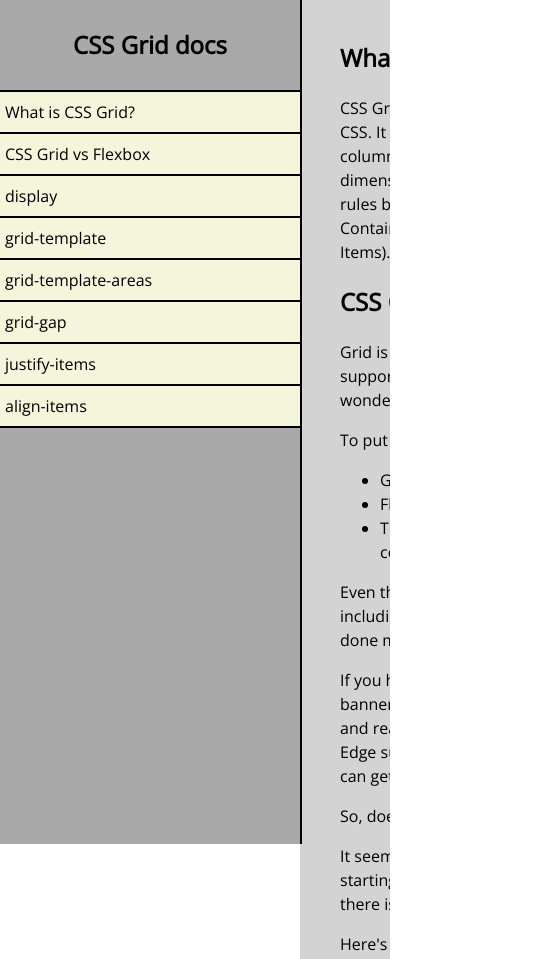
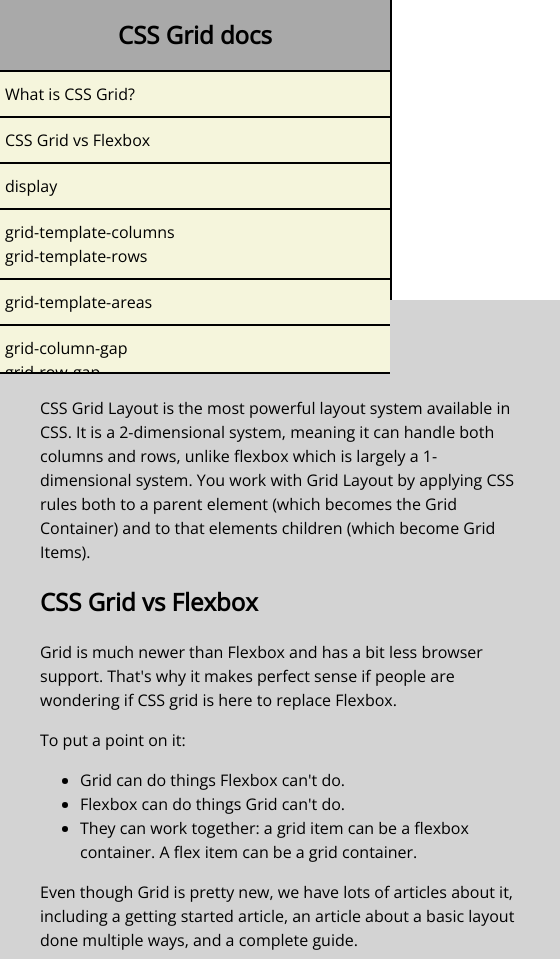
Before and after one commit to fejkens/FCCTechnicalDocumentation, a plain HTML site: page index.html in a window 390 px wide. Shown: the top 959 px of the page, 560 px wide, since content can reach past the window. Drawn offline with nearby package versions, Linux system fonts and the light colour scheme.

Commit message:
Added media queries for smaller screens

```diff
--- a/index.html
+++ b/index.html
@@ -12,45 +12,62 @@
 
 <body>
 
-  <nav>
+  <!-- Navigation -->
+
+  <nav id="navbar">
+    <header>
       <h1 id="title">CSS Grid docs</h1>
+    </header>
 
     <ul>
 
-      <li><a href="#What-is-CSS-Grid">What is CSS Grid?</a></li>
-      <li><a href="#CSS-Grid-vs-Flexbox">CSS Grid vs Flexbox</a></li>
-      <li><a href="#display">display</a></li>
-      <li><a href="#template">grid-template</a></li>
-      <li><a href="#Grid-template-areas">grid-template-areas</a></li>
-      <li><a href="#grid-gap">grid-gap</a></li>
-      <li><a href="#justify-items">justify-items</a></li>
-      <li><a href="#align-items">align-items</a></li>
+      <li><a href="#What_is_CSS_Grid?" class="nav-link">What is CSS Grid?</a></li>
+      <li><a href="#CSS_Grid_vs_Flexbox" class="nav-link">CSS Grid vs Flexbox</a></li>
+      <li><a href="#display" class="nav-link">display</a></li>
+      <li><a href="#grid-template-columns_grid-template-rows" class="nav-link">grid-template-columns<br/>grid-template-rows</a></li>
+      <li><a href="#grid-template-areas" class="nav-link">grid-template-areas</a></li>
+      <li><a href="#grid-column-gap_grid-row-gap" class="nav-link">grid-column-gap<br/>grid-row-gap</a></li>
+      <li><a href="#justify-items" class="nav-link">justify-items</a></li>
+      <li><a href="#align-items" class="nav-link">align-items</a></li>
 
     </ul>
   </nav>
 
-  <main>
+  <!-- Main content -->
 
-    <section id="What-is-CSS-Grid">
+  <main id="main-doc">
 
+    <!-- What is CSS Grid? -->
+
+    <section id="What_is_CSS_Grid?" class="main-section">
+      <header>
         <h2>What is CSS Grid?</h2>
+      </header>
+
 
       <p>CSS Grid Layout is the most powerful layout system available in CSS. It is a 2-dimensional system, meaning it can handle both columns and rows, unlike flexbox which is largely a 1-dimensional system. You work with Grid Layout by applying CSS rules both to a parent element (which becomes the Grid Container) and to that elements children (which become Grid Items).</p>
 
     </section>
 
-    <section id="CSS-Grid-vs-Flexbox">
+    <!-- CSS Grid vs Flexbox-->
 
+    <section id="CSS_Grid_vs_Flexbox" class="main-section">
+
+      <header>
         <h2>CSS Grid vs Flexbox</h2>
+      </header>
+
 
       <p>Grid is much newer than Flexbox and has a bit less browser support. That's why it makes perfect sense if people are wondering if CSS grid is here to replace Flexbox.<br/></p>
 
       <p>To put a point on it:<br/></p>
 
       <ul>
+
         <li>Grid can do things Flexbox can't do.</li>
         <li>Flexbox can do things Grid can't do.</li>
         <li>They can work together: a grid item can be a flexbox container. A flex item can be a grid container.</li>
+
       </ul>
 
       <p>Even though Grid is pretty new, we have lots of articles about it, including a getting started article, an article about a basic layout done multiple ways, and a complete guide.<br/></p>
@@ -77,17 +94,24 @@
 
     </section>
 
-    <section id="display">
+    <!-- display -->
 
+    <section id="display" class="main-section">
+
+      <header>
         <h2>display</h2>
+      </header>
+
 
       <p>Defines the element as a grid container and establishes a new grid formatting context for its contents.<br/></p>
 
       <p>Values:</p>
 
       <ul>
+
         <li>grid - generates a block-level grid</li>
         <li>inline-grid - generates an inline-level grid</li>
+
       </ul>
 
       <code>.container {
@@ -96,17 +120,23 @@
 
     </section>
 
-    <section id="template">
+    <!-- grid-template -->
 
+    <section id="grid-template-columns_grid-template-rows" class="main-section">
+
+      <header>
         <h2>grid-template-columns</h2>
         <h2>grid-template-rows</h2>
+      </header>
 
       <p>Defines the columns and rows of the grid with a space-separated list of values. The values represent the track size, and the space between them represents the grid line.</p>
 
       <p>Values:</p>
 
       <ul>
+
         <li>&lt;track-size&gt; - can be a length, a percentage, or a fraction of the free space in the grid (using the fr unit)</li>
+
       </ul>
 
       <code>.container {
@@ -157,18 +187,24 @@
 
     </section>
 
-    <section id="grid-template-areas">
+    <!-- grid-template-areas -->
 
+    <section id="grid-template-areas" class="main-section">
+
+      <header>
         <h2>grid-template-areas</h2>
+      </header>
 
       <p>Defines a grid template by referencing the names of the grid areas which are specified with the grid-area property. Repeating the name of a grid area causes the content to span those cells. A period signifies an empty cell. The syntax itself provides a visualization of the structure of the grid.</p>
 
       <p>Values:</p>
 
       <ul>
+
         <li>&lt;grid-area-name&gt; - the name of a grid area specified with grid-area</li>
         <li>. - a period signifies an empty grid cell</li>
         <li>none - no grid areas are defined</li>
+
       </ul>
 
       <code>.container {
@@ -208,17 +244,23 @@
       <p>Each row in your declaration needs to have the same number of cells.</p>
     </section>
 
-    <section id="grid-gap">
+    <!-- grid-gap -->
 
+    <section id="grid-column-gap_grid-row-gap" class="main-section">
+
+      <header>
         <h2>grid-column-gap</h2>
         <h2>grid-row-gap</h2>
+      </header>
 
       <p>Specifies the size of the grid lines. You can think of it like setting the width of the gutters between the columns/rows.</p>
 
       <p>Values:</p>
 
       <ul>
+
         <li>&lt;line-size&gt; - a length value</li>
+
       </ul>
 
 
@@ -250,52 +292,63 @@
       <p>Values:</p>
 
       <ul>
+
         <li>&lt;grid-row-gap&gt; &lt;grid-column-gap&gt; - length values</li>
+
       </ul>
 
     </section>
 
-    <section id="justify-items">
+    <!-- justify-items -->
 
+    <section id="justify-items" class="main-section">
+
+      <header>
         <h2>justify-items</h2>
+      </header>
 
       <p>Aligns grid items along the inline (row) axis (as opposed to align-items which aligns along the block (column) axis). This value applies to all grid items inside the container.</p>
 
       <p>Values:</p>
 
       <ul>
+
         <li>start - aligns items to be flush with the start edge of their cell</li>
         <li>end - aligns items to be flush with the end edge of their cell</li>
         <li>center - aligns items in the center of their cell</li>
         <li>stretch - fills the whole width of the cell (this is the default)</li>
+
       </ul>
-      <code>
-.container {
+      <code>.container {
   justify-items: start | end | center | stretch;
-}
-      </code>
+}</code>
 
       <p>This behavior can also be set on individual grid items via the justify-self property.</p>
 
     </section>
 
-    <section id="align-items">
+    <!-- align-items -->
 
+    <section id="align-items" class="main-section">
+
+      <header>
         <h2>align-items</h2>
+      </header>
 
       <p>Aligns grid items along the block (column) axis (as opposed to justify-items which aligns along the inline (row) axis). This value applies to all grid items inside the container.</p>
 
       <p>Values:</p>
 
       <ul>
+
         <li>start - aligns items to be flush with the start edge of their cell</li>
         <li>end - aligns items to be flush with the end edge of their cell</li>
         <li>center - aligns items in the center of their cell</li>
         <li>stretch - fills the whole height of the cell (this is the default)</li>
+
       </ul>
 
-      <code>
-      .container {
+      <code>.container {
   align-items: start | end | center | stretch;
 }</code>
 
@@ -310,7 +363,7 @@
     </footer>
 
   </main>
-<script>https://cdn.freecodecamp.org/testable-projects-fcc/v1/bundle.js</script>
+  <script src="https://cdn.freecodecamp.org/testable-projects-fcc/v1/bundle.js"></script>
 </body>
 
 </html>
--- a/style.css
+++ b/style.css
@@ -1,4 +1,3 @@
-html,
 body {
   margin: 0;
   padding: 0;
@@ -7,8 +6,7 @@ body {
   display: grid;
   grid-template-columns: 300px 1fr;
   grid-template-rows: 1fr;
-  grid-template-areas:
-    "nav main";
+  grid-template-areas: "nav main";
   width: 100vw;
   overflow-x: hidden;
   line-height: 1.5;
@@ -40,7 +38,6 @@ nav ul li {
   width: 100%;
   background-color: aqua;
   border-top: 2px solid black;
-  height: 40px;
   display: flex;
 }
 
@@ -52,9 +49,8 @@ nav ul li a {
   color: inherit;
   text-decoration: none;
   width: 100%;
-  height: 100%;
+  padding: 10px 0;
   margin: 0;
-  padding: 0;
   background-color: beige;
   display: flex;
   align-items: center;
@@ -65,7 +61,7 @@ main {
   background-color: lightgray;
   grid-area: main;
   grid-column: 2 / 3;
-/*  width: calc(100vw - 400px);*/
+  /*  width: calc(100vw - 400px);*/
   padding: 20px 40px;
 }
 
@@ -75,8 +71,70 @@ code {
   white-space: pre;
 }
 
+code {
+  display: inline-block;
+  background-color: beige;
+  padding: 10px;
+}
+
+footer {
+  margin: 50px;
+}
+
 footer p a {
   color: inherit;
   text-decoration: none;
   border-top: 1px solid lightgray;
 }
+
+@media all and (max-width: 865px) {
+  body {
+    display: grid;
+    grid-template-columns: 1fr;
+    grid-template-rows: 300px 1fr;
+    grid-template-areas: "nav" "main";
+  }
+  nav {
+    width: 100%;
+    height: 300px;
+    padding: 0px;
+  }
+  #title {
+    padding: 0;
+    margin: 10px;
+  }
+  nav ul {
+    display: grid;
+    grid-template-columns: 1fr 1fr;
+    grid-gap: 2px;
+    background-color: black;
+    border-top: 2px solid black;
+    border-bottom: 2px solid black;
+  }
+  nav ul li {
+    border: none;
+  }
+}
+
+@media all and (max-width: 550px) {
+  nav ul {
+    grid-template-columns: auto;
+    height: 100%;
+    overflow-y: scroll;
+  }
+}
+
+
+
+
+
+
+
+
+
+
+
+
+
+
+}
```
Lines whose indentation alone changed are shown as unchanged.
